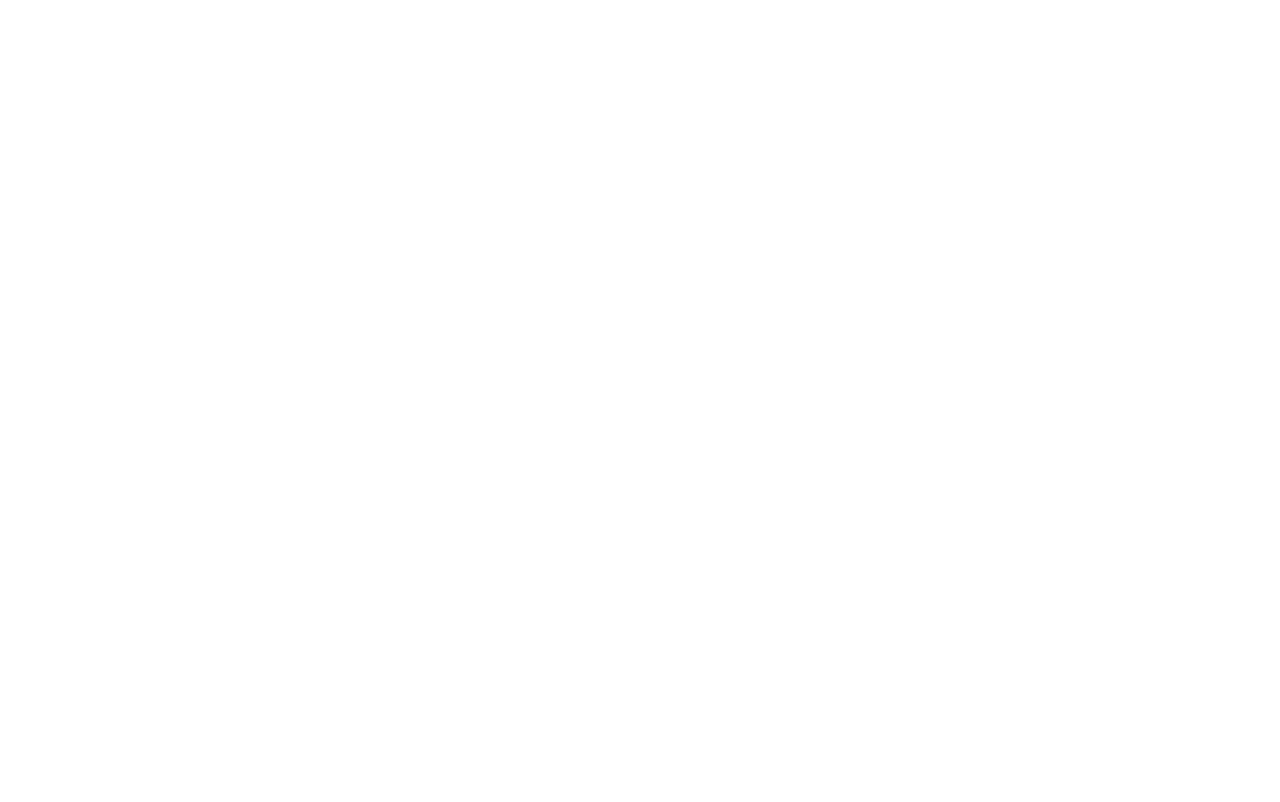
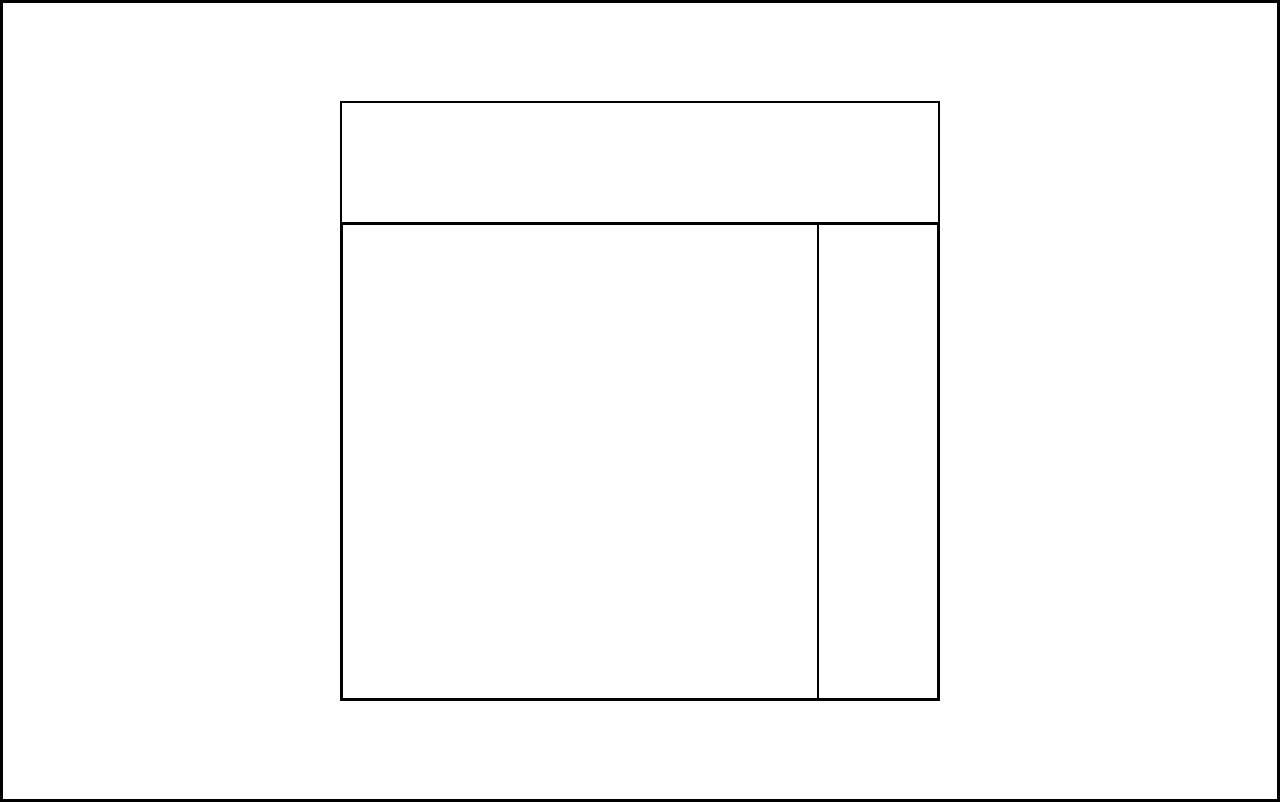
Before and after one commit to AbdulZor/odin-calculator, a plain HTML site: page index.html in a window 1280 px wide. Drawn offline with Linux system fonts and the light colour scheme.

Commit message:
Add layout of calculator

```diff
--- a/index.html
+++ b/index.html
@@ -1,5 +1,6 @@
 <!DOCTYPE html>
 <html>
+
 <head>
     <meta charset="utf-8">
     <title>Calculator</title>
@@ -8,6 +9,15 @@
 </head>
 
 <body>
+    <div class="container">
+        <div class="calculator">
+            <div class="display"></div>
+            <div class="buttons">
+                <div class="numbers"></div>
+                <div class="operations"></div>
+            </div>
+        </div>
+    </div>
+</body>
 
-    </body>
 </html>
--- a/stylesheet.css
+++ b/stylesheet.css
@@ -0,0 +1,44 @@
+* {
+    box-sizing: border-box;
+    border: 1px solid black;
+}
+
+body {
+    margin: 0;
+    padding: 0;
+    height: 100vh;
+}
+
+.container {
+    width: 100%;
+    height: 100%;
+    display: flex;
+    justify-content: center;
+    align-items: center;
+}
+
+.calculator {
+    height: 600px;
+    width: 600px;
+    border: solid 1px black;
+
+    display: flex;
+    flex-direction: column;
+}
+
+.display {
+    flex: 1;
+}
+
+.buttons {
+    display: flex;
+    flex: 4;
+}
+
+.numbers {
+    flex: 4;
+}
+
+.operations {
+    flex: 1;
+}
```
Lines whose indentation alone changed are shown as unchanged.
